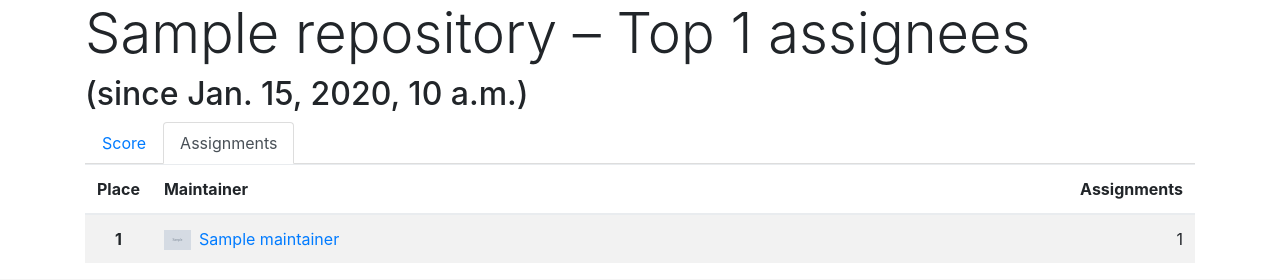
After one commit to miri64/review_ladder, a Django app: template review_ladder/templates/review_ladder/assignments.html in a window 1280 px wide. The commit adds this page. Shown: the top 280 px of the page. Run offline with Django 3.2, Linux system fonts and the light colour scheme; the template is opened without the code that fills it: most values are stand-ins (such as "Sample title", 1, 10 or a date in 2020); grey boxes marked "Sample" are stand-in pictures; some libraries are stand-ins or nearby versions.

Commit message:
Add assignment ladder

```diff
--- /dev/null
+++ b/review_ladder/templates/review_ladder/assignments.html
@@ -0,0 +1,43 @@
+{% extends "review_ladder/base.html" %}
+{% block title %}{{ repository }} &ndash; Top {{ maintainers|length }} assignees{% endblock %}
+{% block content %}
+<h1 class="display-4">
+    {{ repository }} &ndash; Top {{ maintainers|length }} assignees
+</h1>
+{% if since %}
+<h2>
+    (since {{ since }})
+</h2>
+{% endif %}
+<ul class="nav nav-tabs">
+    <li class="nav-item">
+        <a class="nav-link" href="{% url "score" %}">Score</a>
+    </li>
+    <li class="nav-item">
+        <a class="nav-link active" href="{% url "assignments" %}">Assignments</a>
+    </li>
+</ul>
+<table class="table table-responsive table-striped w-100">
+    <thead>
+        <tr>
+            <th class="text-center" scope="col">Place</th>
+            <th class="w-100" scope="col">Maintainer</th>
+            <th class="text-right" scope="col">Assignments</th>
+        </tr>
+    </thead>
+    <tbody>
+{% for maintainer in maintainers %}
+        <tr>
+            <th class="text-center" scope="row">{{ forloop.counter0|add:1 }}</th>
+            <td>
+                <img class="mr-1" height="20" src="{{ maintainer.avatar_url }}" />
+                <a href="https://github.com/{{ maintainer.name }}" target="_blank">{{ maintainer.name }}</a>
+            </td>
+            <td class="text-right">
+                {{ maintainer.assignments_num }}
+            </td>
+        </tr>
+{% endfor %}
+    </tbody>
+</table>
+{% endblock content %}
--- a/review_ladder/urls.py
+++ b/review_ladder/urls.py
@@ -1,8 +1,9 @@
 from django.conf.urls import url
 
-from .views import index, webhook
+from .views import index, assignments, webhook
 
 urlpatterns = [
-    url("^$", index),
+    url("^$", index, name="score"),
+    url("^assignments/$", assignments, name="assignments"),
     url("^webhook/?$", webhook)
 ]
```
Also changed, not shown: review_ladder/github.py (+9 -1 lines), review_ladder/models.py (+28 -8 lines), review_ladder/templates/review_ladder/index.html (+8 -0 lines), review_ladder/views.py (+29 -0 lines).
